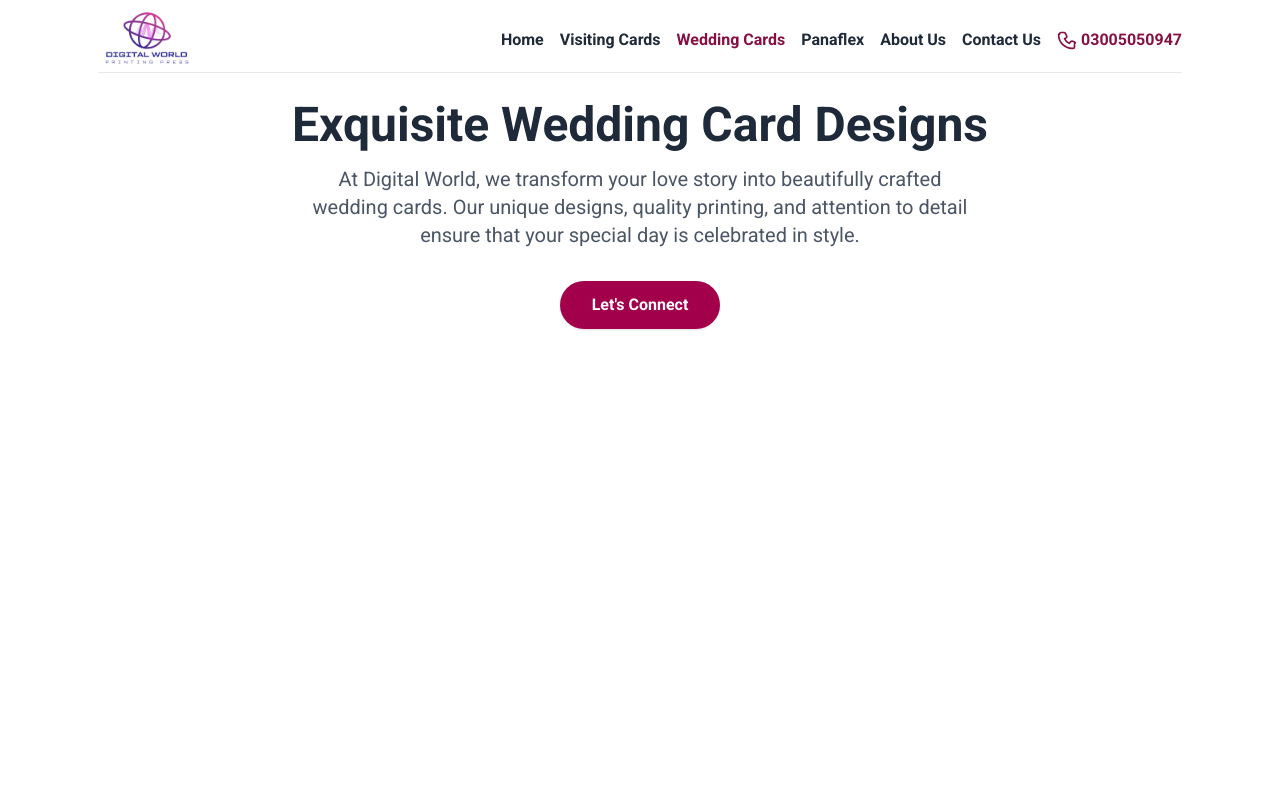
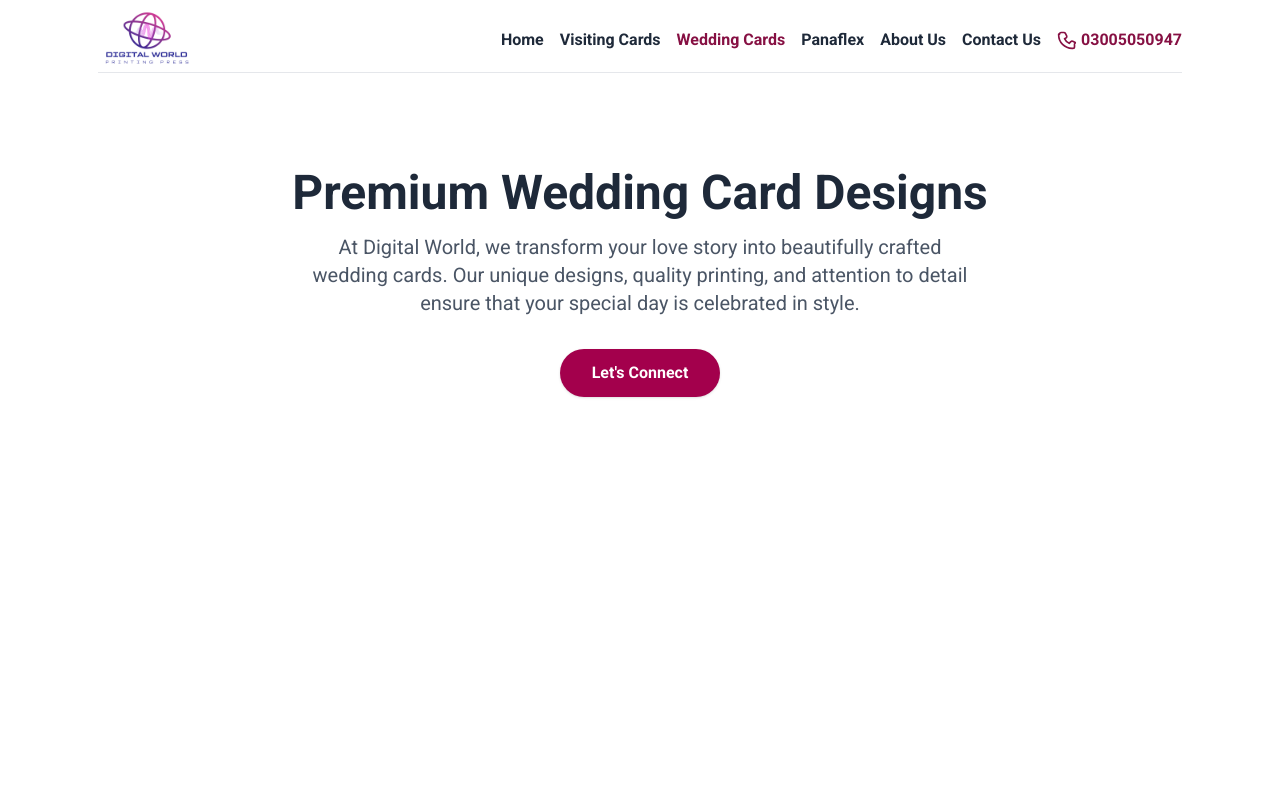
Before and after one commit to developeruzairsaleem/digital-world, a Next.js app: page /wedding-cards in a window 1280 px wide. Shown: the top 800 px of the page. Built offline with nearby package versions, Linux system fonts and the light colour scheme.

Commit message:
added margin

```diff
--- a/src/app/panaflex/page.tsx
+++ b/src/app/panaflex/page.tsx
@@ -12,7 +12,7 @@ export default function PanaflexPage() {
       {/* Hero Section */}
       <section className="bg-white h-screen p-2 max-w-[1100px] md:mx-auto">
         <Navbar />
-        <div className="container mx-auto px-4 text-center mt-8">
+        <div className="container mx-auto px-4 text-center mt-24">
           <h1 className="text-4xl md:text-5xl font-bold text-gray-800 mb-4">
             Eye-Catching Panaflex Designs
           </h1>
--- a/src/app/wedding-cards/page.tsx
+++ b/src/app/wedding-cards/page.tsx
@@ -14,8 +14,8 @@ export default function WeddingCardsPage() {
       <section className=" bg-white h-screen p-2 max-w-[1100px] md:mx-auto">
         <Navbar />
         <div className="container mx-auto px-4 text-center">
-          <h1 className="text-4xl md:text-5xl mt-7 font-bold text-gray-800 mb-4">
-            Exquisite Wedding Card Designs
+          <h1 className="text-4xl md:text-5xl mt-24 font-bold text-gray-800 mb-4">
+            Premium Wedding Card Designs
           </h1>
           <p className="text-lg md:text-xl text-gray-600 mb-8 max-w-2xl mx-auto">
             At Digital World, we transform your love story into beautifully
```
